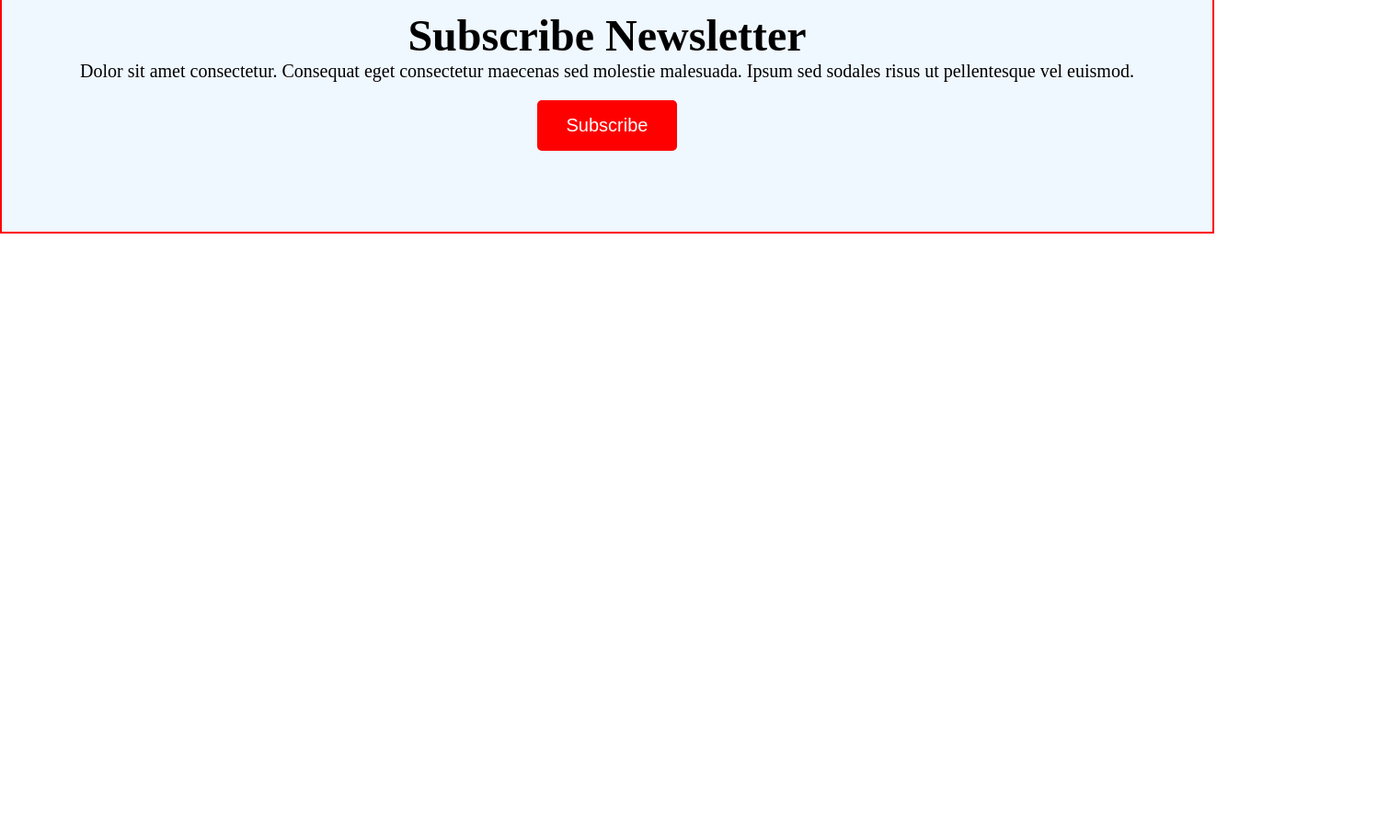
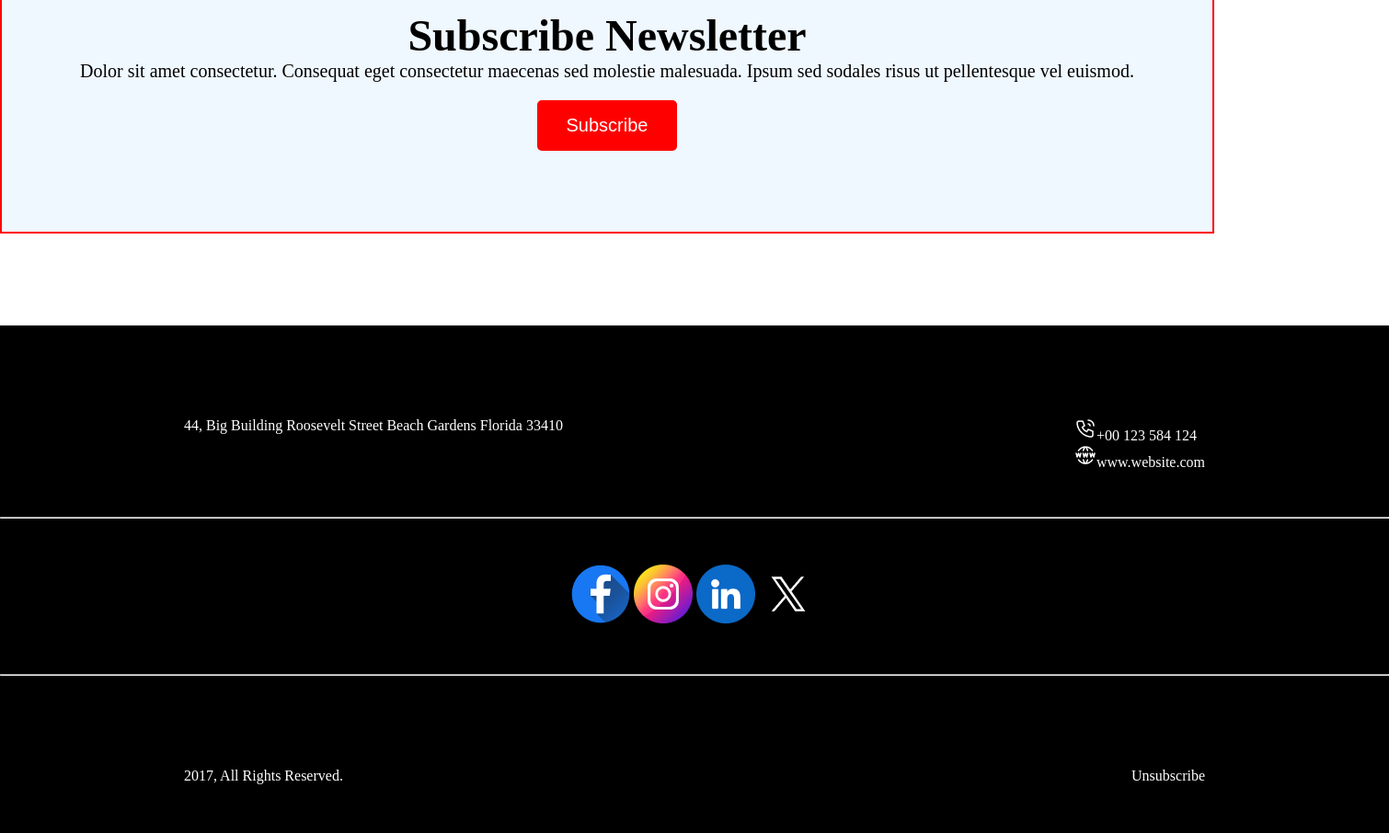
Before and after one commit to tzs07-git/new-year, a plain HTML site: page index.html in a window 1280 px wide. Shown: the part 4450-5356 px from the top of the page at 92% size, 1510 px wide, since content can reach past the window. Before the commit the page ends 4704 px from the top, so only its background shows below. Drawn offline with Linux system fonts and the light colour scheme.

Commit message:
added footer

```diff
--- a/index.html
+++ b/index.html
@@ -112,7 +112,35 @@ molestie malesuada. Ipsum sed sodales risus ut pellentesque vel euismod. Eleifen
         </section>
 
     </main>
+
+
     <footer>
+        <div class="footer1">
+            <p>44, Big Building Roosevelt Street
+                Beach Gardens Florida 33410</p>
+            <div class="footerno">
+            <p><img src="icons/Call.png" alt="">+00 123 584 124</p>
+            <p>
+               <img src="icons/Website.png" alt="">www.website.com
+            </p>
+            </div>
+        </div>
+
+<hr>
+
+    <div class="footer2">
+        <img src="icons/Facebook.png" alt="">
+        <img src="icons/Instagram.png" alt="">
+        <img src="icons/Linkedin.png" alt="">
+        <img src="icons/Twitter.png" alt="">
+    </div>
+
+    <hr>
+
+    <div class="footer3">
+        <p>2017, All Rights Reserved.</p>
+        <p>Unsubscribe</p>
+    </div>
 
     </footer>
 </body>
--- a/year.css
+++ b/year.css
@@ -232,3 +232,30 @@
     font-size: 20px;
     font-weight: 100;
 }
+
+/* footer styleesss */
+
+footer{
+    background-color: black;
+    width: 1510px;
+    height: 600px;
+    margin: 0 auto;
+    margin-top: 100px;
+}
+
+.footer1{
+    color: white;
+    display: flex;
+    justify-content: space-between;
+    padding: 100px 200px 50px 200px;
+}
+.footer2{
+    text-align: center;
+    padding: 50px 0;
+}
+.footer3{
+    color: white;
+    display: flex;
+    justify-content: space-between;
+    padding: 100px 200px 50px 200px;
+}
```
